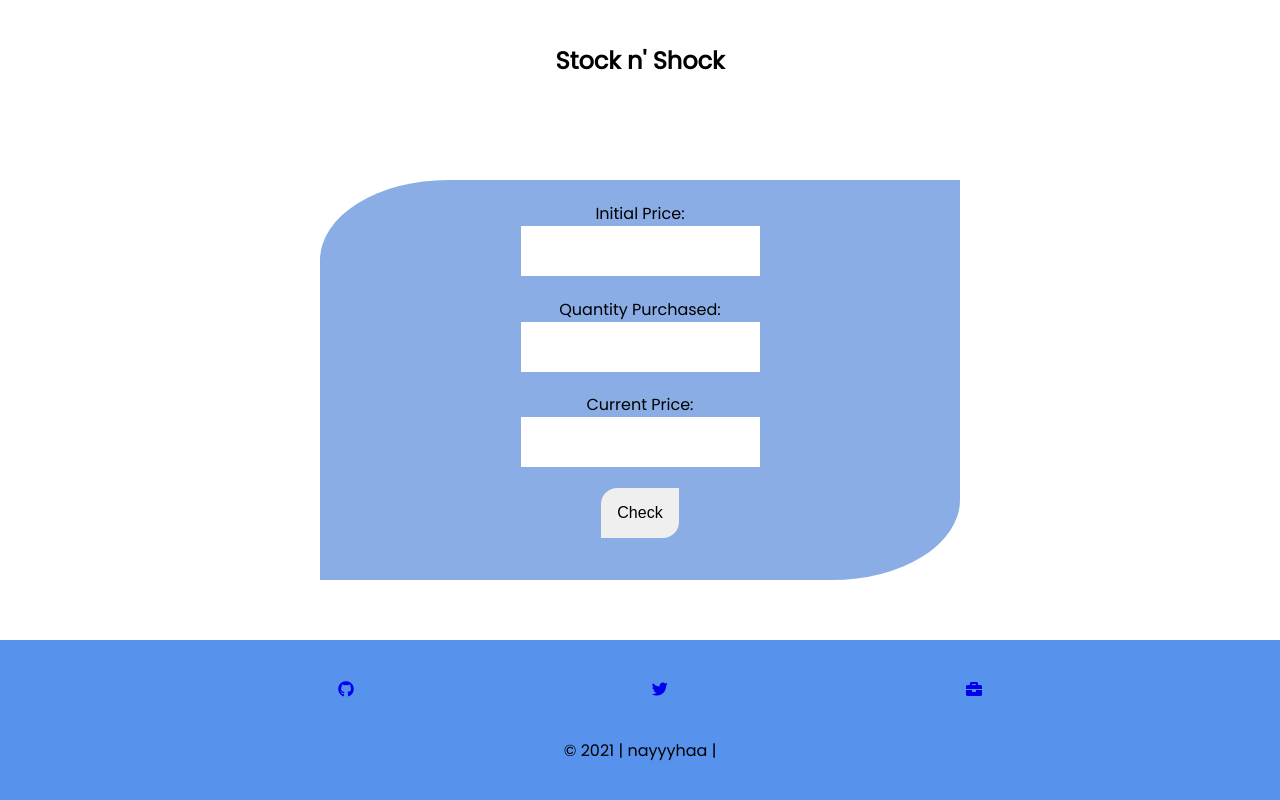
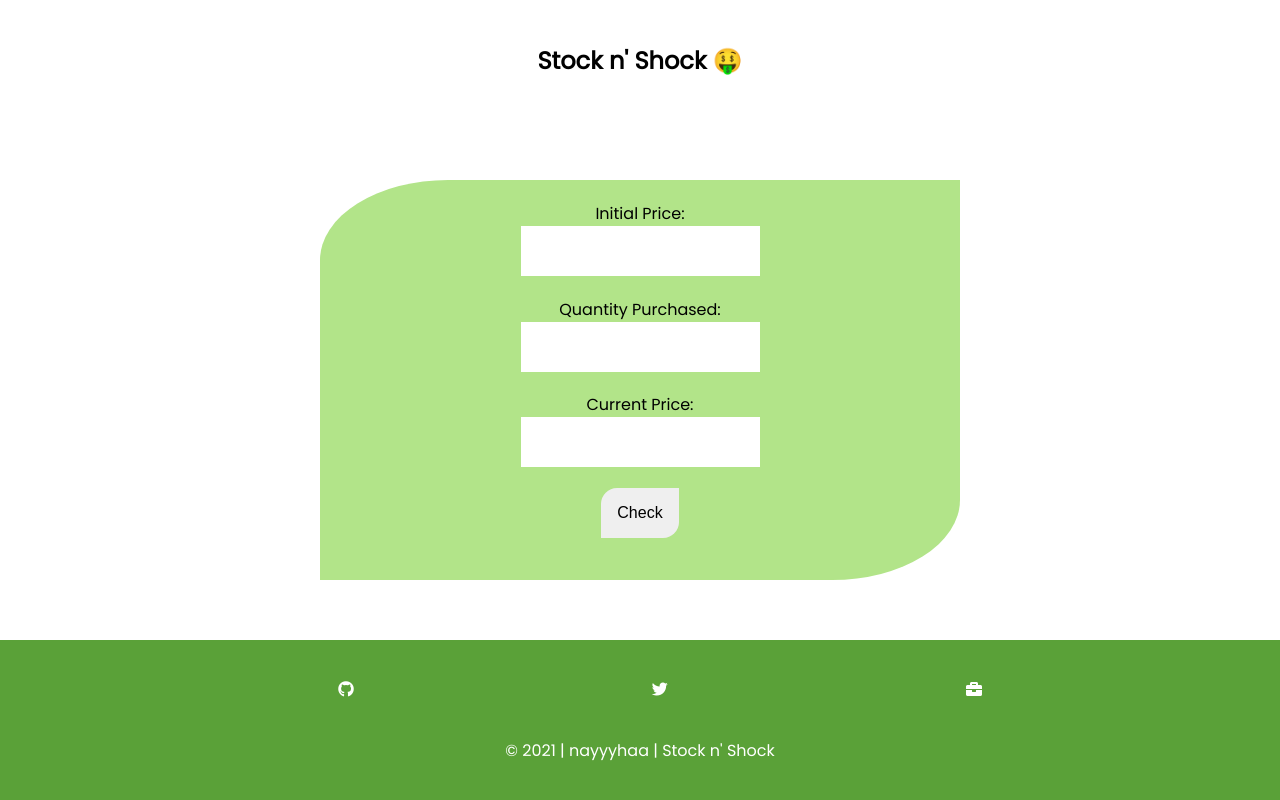
Before and after one commit to nayyyhaa/stock-n-shock, a plain HTML site: page index.html in a window 1280 px wide. Drawn offline with Linux system fonts and the light colour scheme.

Commit message:
style: theme

```diff
--- a/index.html
+++ b/index.html
@@ -4,7 +4,7 @@
     <meta charset="UTF-8">
     <meta http-equiv="X-UA-Compatible" content="IE=edge">
     <meta name="viewport" content="width=device-width, initial-scale=1.0">
-    <title>Stock n' Shock</title>
+    <title>Stock n' Shock 🤑</title>
     <link rel="stylesheet" href="./styles/style.css">
     <link
       rel="stylesheet"
@@ -14,7 +14,7 @@
 </head>
 <body>
     <header>
-        <h2>Stock n' Shock</h2>
+        <h2>Stock n' Shock 🤑</h2>
     </header>
     <main>
         <div class="container">
@@ -51,7 +51,7 @@
         </ul>
 
         <div class="legacyText">
-        © 2021 | nayyyhaa |
+        © 2021 | nayyyhaa | Stock n' Shock
         </div>
     </footer>
 </body>
--- a/styles/style.css
+++ b/styles/style.css
@@ -1,8 +1,8 @@
 @import url('https://fonts.googleapis.com/css2?family=Poppins&display=swap');
 
 :root {
-    --primary-color: #89ade4;
-    --secondary-color: #5793ec;
+    --primary-color: #b2e489;
+    --secondary-color: #5aa138;
 }
 
 *,
@@ -60,6 +60,7 @@ button:hover {
 
 i {
     cursor: pointer;
+    color: white;
 }
 
 .-active {
@@ -86,6 +87,7 @@ footer {
     align-items: center;
     justify-content: space-evenly;
     background-color: var(--secondary-color);
+    color: white;
 }
 
 ul {
```
